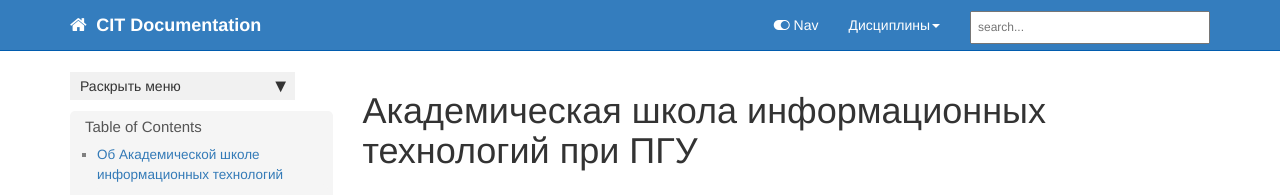
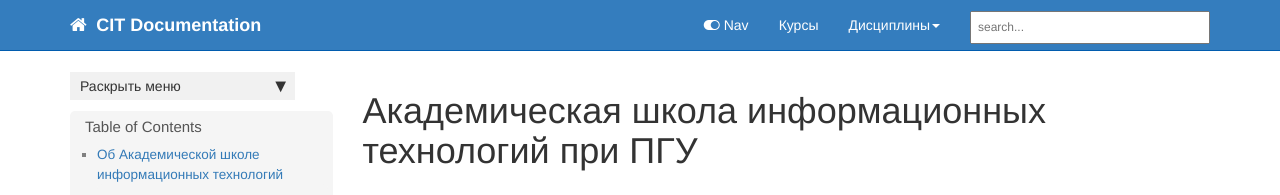
Before and after one commit to citDocs/citDocs.github.io, a Jekyll site: the page built from index.md, in a window 1280 px wide. Shown: the top 195 px of the page. Built offline with Jekyll 4.4.1, drawn with Linux system fonts in a browser that asks for light colours; nearby versions of some CDN libraries; comment, search, counter and statistics services are not loaded.

Commit message:
Внесение изменений в исходный код страницы 1.0

```diff
--- a/_includes/topnav.html
+++ b/_includes/topnav.html
@@ -21,9 +21,9 @@
 
                 {% for entry in topnav.topnav %}
                 {% for item in entry.items %}
-                <!--{% if item.external_url %}
+                {% if item.external_url %}
                 <li><a href="{{item.external_url}}" target="_blank">{{item.title}}</a></li>
-                {% elsif page.url contains item.url %}-->
+                {% elsif page.url contains item.url %}
                 <li class="active"><a href="{{item.url | remove: "/"}}">{{item.title}}</a></li>
                 {% else %}
                 <li><a href="{{item.url | remove: "/"}}">{{item.title}}</a></li>
```
